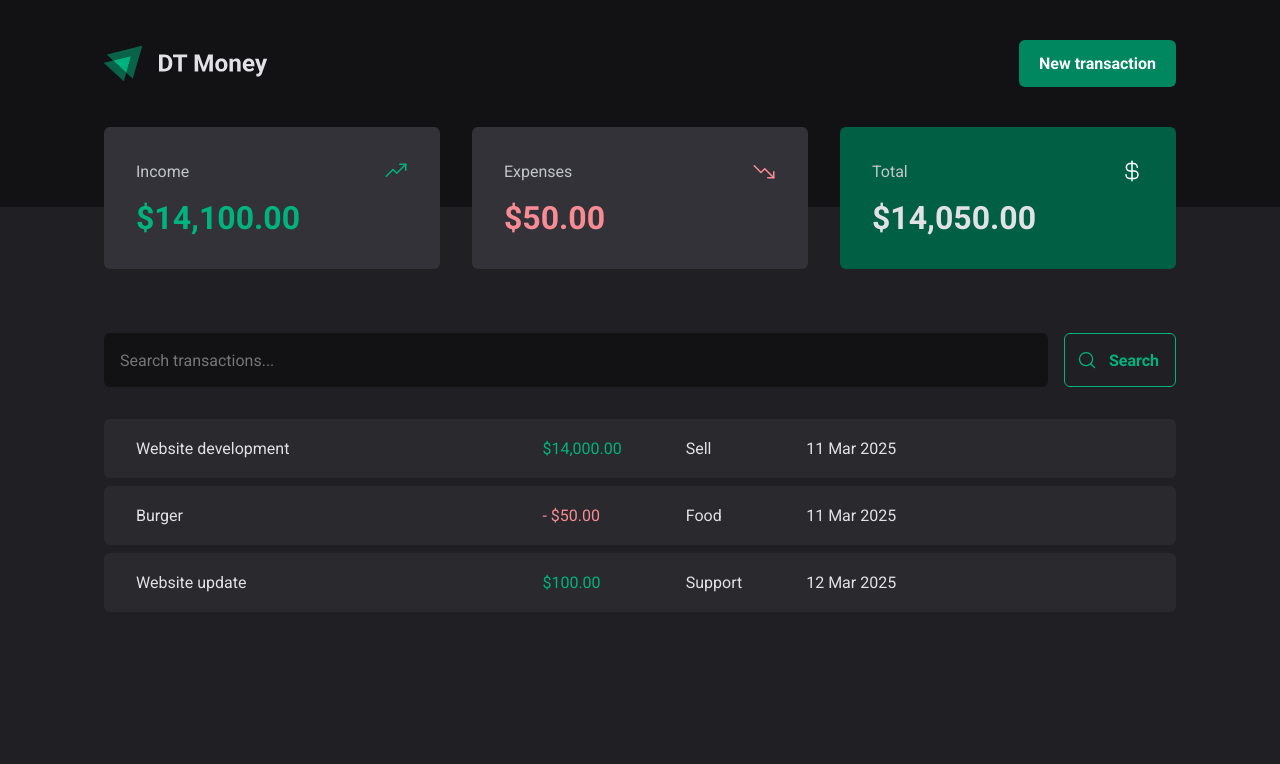
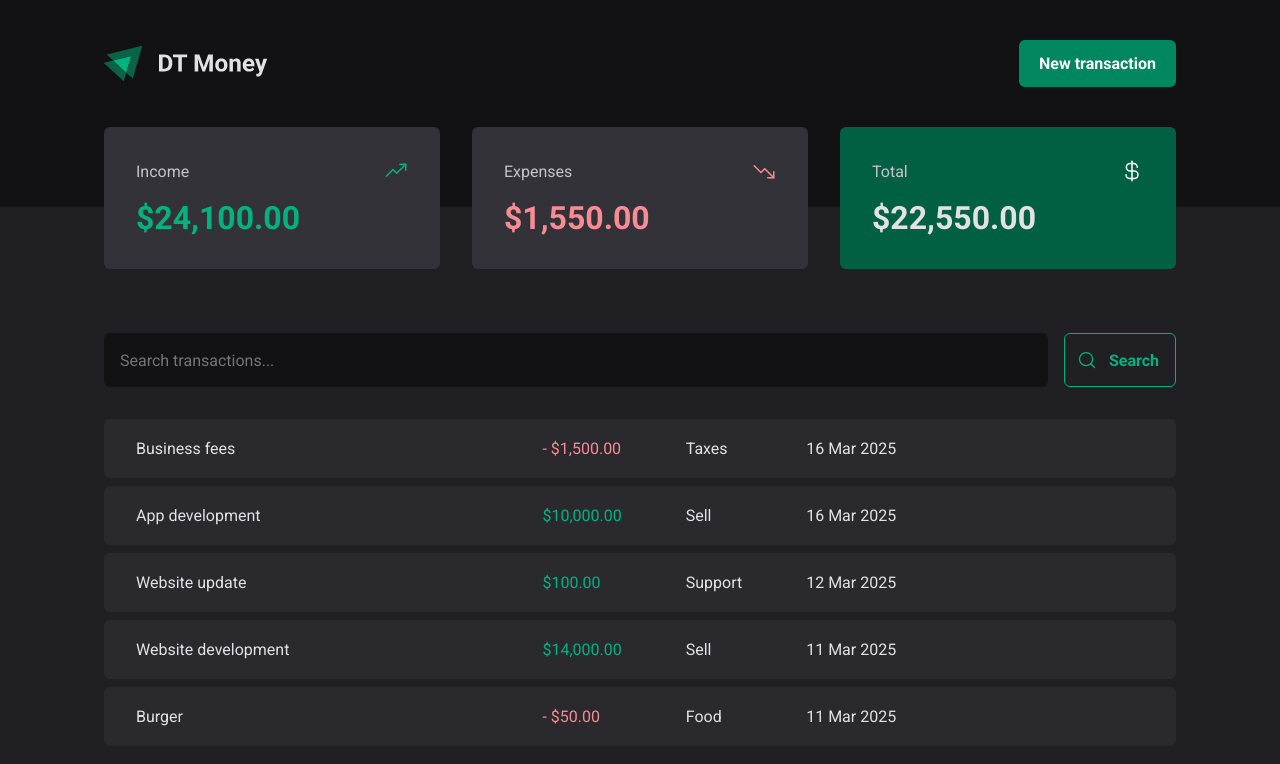
Before and after one commit to renandf/rocketseat-dt-money, a React (Vite) app: page / in a window 1280 px wide. Shown: the top 764 px of the page. Built offline with nearby package versions, Linux system fonts and the light colour scheme; data requests are answered from the project's data file.

Commit message:
feat: Create transaction via modal and add new item to table

```diff
--- a/server.json
+++ b/server.json
@@ -1,7 +1,7 @@
 {
   "transactions": [
     {
-      "id": 1,
+      "id": "1",
       "description": "Website development",
       "type": "income",
       "category": "Sell",
@@ -9,7 +9,7 @@
       "createdAt": "2025-03-11T09:14:34.313Z"
     },
     {
-      "id": 2,
+      "id": "2",
       "description": "Burger",
       "type": "expense",
       "category": "Food",
@@ -17,12 +17,28 @@
       "createdAt": "2025-03-11T09:03:34.313Z"
     },
     {
-      "id": 3,
+      "id": "3",
       "description": "Website update",
       "type": "income",
       "category": "Support",
       "value": 100,
       "createdAt": "2025-03-12T09:03:34.313Z"
+    },
+    {
+      "id": "fa49",
+      "description": "App development",
+      "value": 10000,
+      "category": "Sell",
+      "type": "income",
+      "createdAt": "2025-03-16T07:05:39.479Z"
+    },
+    {
+      "id": "0f79",
+      "description": "Business fees",
+      "value": 1500,
+      "category": "Taxes",
+      "type": "expense",
+      "createdAt": "2025-03-16T07:20:32.019Z"
     }
   ]
 }
--- a/src/components/NewTransactionModal/index.tsx
+++ b/src/components/NewTransactionModal/index.tsx
@@ -1,8 +1,10 @@
 import { zodResolver } from '@hookform/resolvers/zod'
 import * as Dialog from '@radix-ui/react-dialog'
 import { TrendDown, TrendUp, X } from 'phosphor-react'
+import { useContext } from 'react'
 import { Controller, useForm } from 'react-hook-form'
 import * as z from 'zod'
+import { TransactionsContext } from '../../contexts/TransactionsContext'
 import { CloseModal, Content, Overlay, TransactionType, TransactionTypeButton } from './styles'
 
 const newTransactionFormSchema = z.object({
@@ -15,19 +17,29 @@ const newTransactionFormSchema = z.object({
 type NewTransactionFormInputs = z.infer<typeof newTransactionFormSchema>
 
 export function NewTransactionModal() {
+  const { createTransaction } = useContext(TransactionsContext)
+
   const {
     control,
     register,
     handleSubmit,
+    reset,
     formState: { isSubmitting },
   } = useForm<NewTransactionFormInputs>({
     resolver: zodResolver(newTransactionFormSchema)
   })
 
   async function handleCreateNewTransaction(data: NewTransactionFormInputs) {
-    await new Promise(resolve => setTimeout(resolve, 2000))
+    const { description, value, category, type } = data
 
-    console.log(data)
+    await createTransaction({
+      description,
+      value,
+      category,
+      type,
+    })
+
+    reset()
   }
 
   return (
--- a/src/contexts/TransactionsContext.tsx
+++ b/src/contexts/TransactionsContext.tsx
@@ -10,9 +10,17 @@ interface Transaction {
   createdAt: string;
 }
 
+interface CreateTransactionInput {
+  description: string;
+  value: number;
+  category: string;
+  type: 'income' | 'expense';
+}
+
 interface TransactionsContextType {
   transactions: Transaction[];
   fetchTransactions: (query?: string) => Promise<void>;
+  createTransaction: (data: CreateTransactionInput) => Promise<void>;
 }
 
 interface TransactionsProviderProps {
@@ -27,11 +35,27 @@ export function TransactionsProvider({ children }: TransactionsProviderProps) {
     async function fetchTransactions(query?: string) {
       const response = await api.get('transactions', {
         params: {
+          _sort: 'createdAt',
+          _order: 'DESC',
           q: query,
         }
       })
 
       setTransactions(response.data)
+    }
+
+    async function createTransaction(data: CreateTransactionInput) {
+      const { description, value, category, type } = data
+
+      const response = await api.post('transactions', {
+        description,
+        value,
+        category,
+        type,
+        createdAt: new Date(),
+      })
+
+      setTransactions(state => [response.data, ...state])
     }
 
     useEffect(() => {
@@ -42,6 +66,7 @@ export function TransactionsProvider({ children }: TransactionsProviderProps) {
     <TransactionsContext.Provider value={{
       transactions,
       fetchTransactions,
+      createTransaction,
     }}>
       {children}
     </TransactionsContext.Provider>
```
